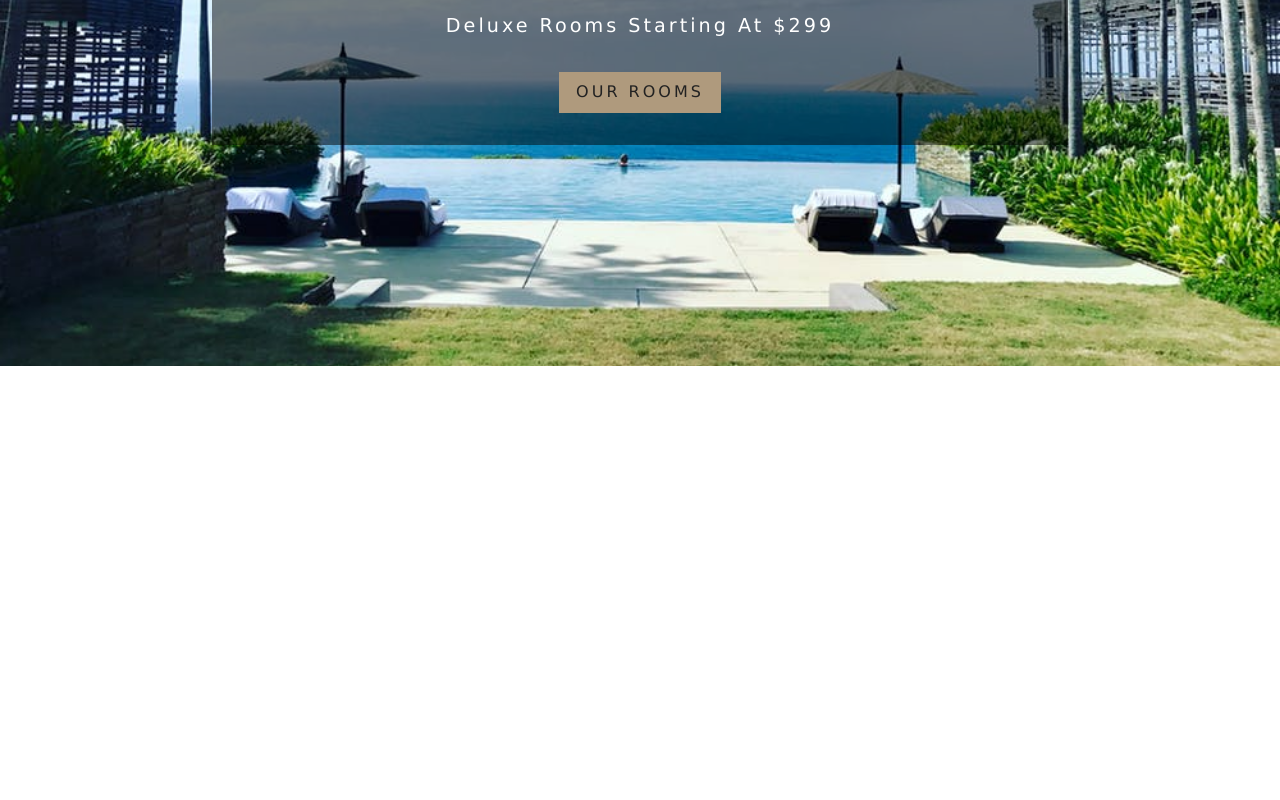
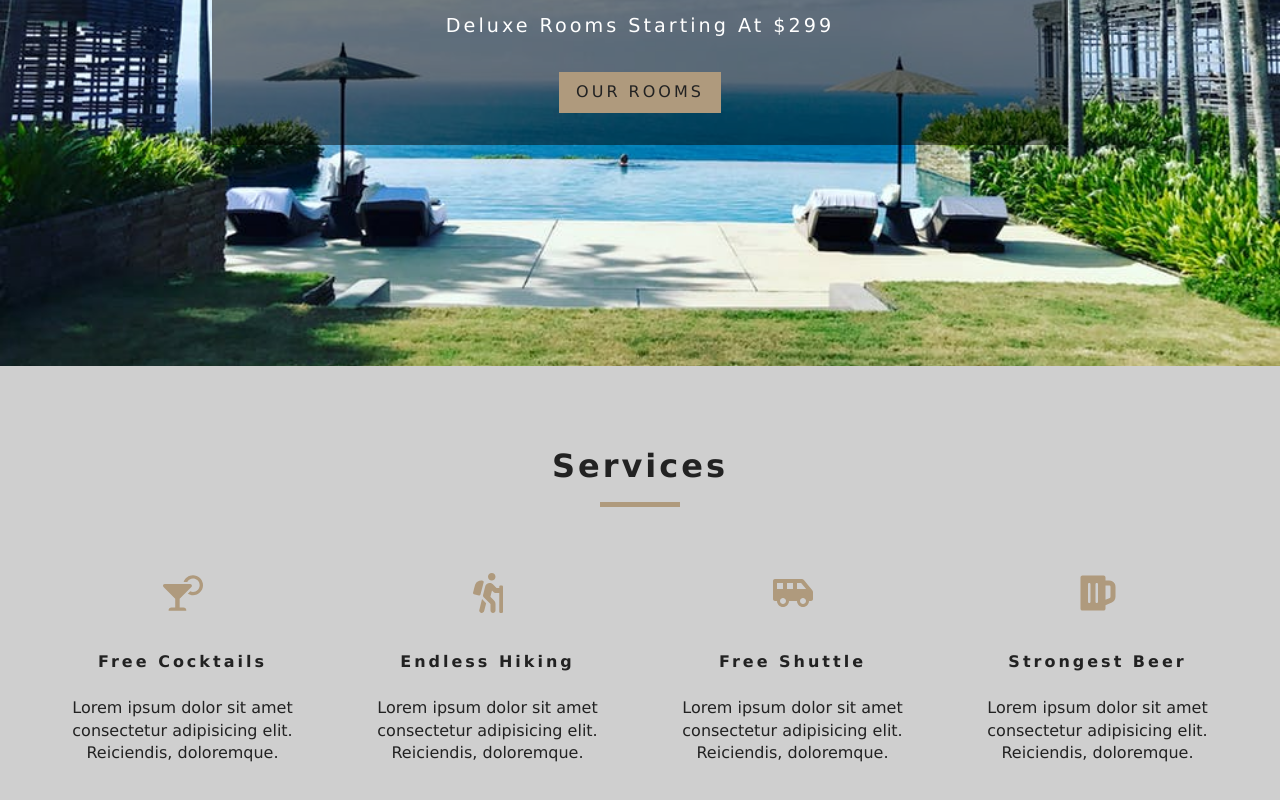
Before and after one commit to greatnonso7/react-beach-resort, a React (Create React App) app: page / in a window 1280 px wide. Shown: the part 434-1234 px from the top of the page. Before the commit the page ends 800 px from the top, so only its background shows below. Built offline with nearby package versions, Linux system fonts and the light colour scheme.

Commit message:
Using ContextApi to consume the APIs

```diff
--- a/src/App.css
+++ b/src/App.css
@@ -116,6 +116,9 @@
   overflow: hidden;
   transition: var(--mainTransition);
   list-style-type: none;
+}
+.nav-show {
+  display: flex;
 }
 .nav-links a {
   display: block;
@@ -252,6 +255,7 @@
 }
 .services h6 {
   letter-spacing: var(--mainSpacing);
+  text-transform: capitalize;
 }
 .services p {
   width: 80%;
--- /dev/null
+++ b/src/components/Services.component.jsx
@@ -0,0 +1,48 @@
+import React, { Component } from 'react'
+import Title from './Title.component';
+
+import { FaCocktail, FaHiking, FaShuttleVan, FaBeer } from 'react-icons/fa';
+
+
+export default class Services extends Component {
+    state = {
+        services: [
+            {
+                icon:<FaCocktail/>,
+                title: 'free cocktails',
+                info: "Lorem ipsum dolor sit amet consectetur adipisicing elit. Reiciendis, doloremque."
+            },
+            {
+                icon:<FaHiking/>,
+                title: 'endless hiking',
+                info: "Lorem ipsum dolor sit amet consectetur adipisicing elit. Reiciendis, doloremque."
+            },
+            {
+                icon:<FaShuttleVan/>,
+                title: 'free Shuttle',
+                info: "Lorem ipsum dolor sit amet consectetur adipisicing elit. Reiciendis, doloremque."
+            },
+            {
+                icon:<FaBeer/>,
+                title: 'strongest Beer',
+                info: "Lorem ipsum dolor sit amet consectetur adipisicing elit. Reiciendis, doloremque."
+            }
+        ]
+    }
+    render() {
+        return (
+            <section className="services">
+                <Title title="Services"/>
+                <div className="services-center">
+                    {this.state.services.map((item, idx) => {
+                        return  <article key={idx} className="service">
+                                    <span>{item.icon}</span>
+                                    <h6>{item.title}</h6>
+                                    <p>{item.info}</p>
+                                </article>
+                    })}
+                </div>
+            </section >
+        )
+    }
+}
--- /dev/null
+++ b/src/components/Title.component.jsx
@@ -0,0 +1,10 @@
+import React from 'react'
+
+export default function Title({title}) {
+    return (
+        <div className="section-title">
+            <h4>{title}</h4>
+            <div />
+        </div>
+    )
+}
--- a/src/pages/Home.component.jsx
+++ b/src/pages/Home.component.jsx
@@ -1,15 +1,21 @@
 import React from 'react'
 import Hero from '../components/Hero.component';
 import Banner from '../components/Banner.component';
+import Services from '../components/Services.component';
 
 import { Link } from 'react-router-dom'
 
 export const Home = () => {
     return (
-        <Hero>
-            <Banner title="luxurious rooms" subtitle="Deluxe rooms starting at $299">
-                <Link to="/rooms" className="btn-primary">Our Rooms</Link>
-            </Banner>
-        </Hero>
+        <React.Fragment>
+            <Hero>
+                <Banner title="luxurious rooms" subtitle="Deluxe rooms starting at $299">
+                    <Link to="/rooms" className="btn-primary">Our Rooms</Link>
+                </Banner>
+            </Hero>
+
+            <Services />
+        </React.Fragment>
+
     )
 }
--- a/src/pages/Rooms.component.jsx
+++ b/src/pages/Rooms.component.jsx
@@ -1,9 +1,18 @@
 import React from 'react'
 import Hero from '../components/Hero.component';
+import Banner from '../components/Banner.component';
+import { Link } from 'react-router-dom';
+
 
 const Rooms = () => {
     return (
-        <Hero hero='roomsHero' />
+        <Hero hero='roomsHero'>
+            <Banner title="our rooms">
+                <Link to="/" className="btn-primary">
+                    Return Home
+                </Link>
+            </Banner>
+        </Hero>
     )
 }
 
```
Also changed, not shown: src/Context.js (added, +14 -0 lines).
